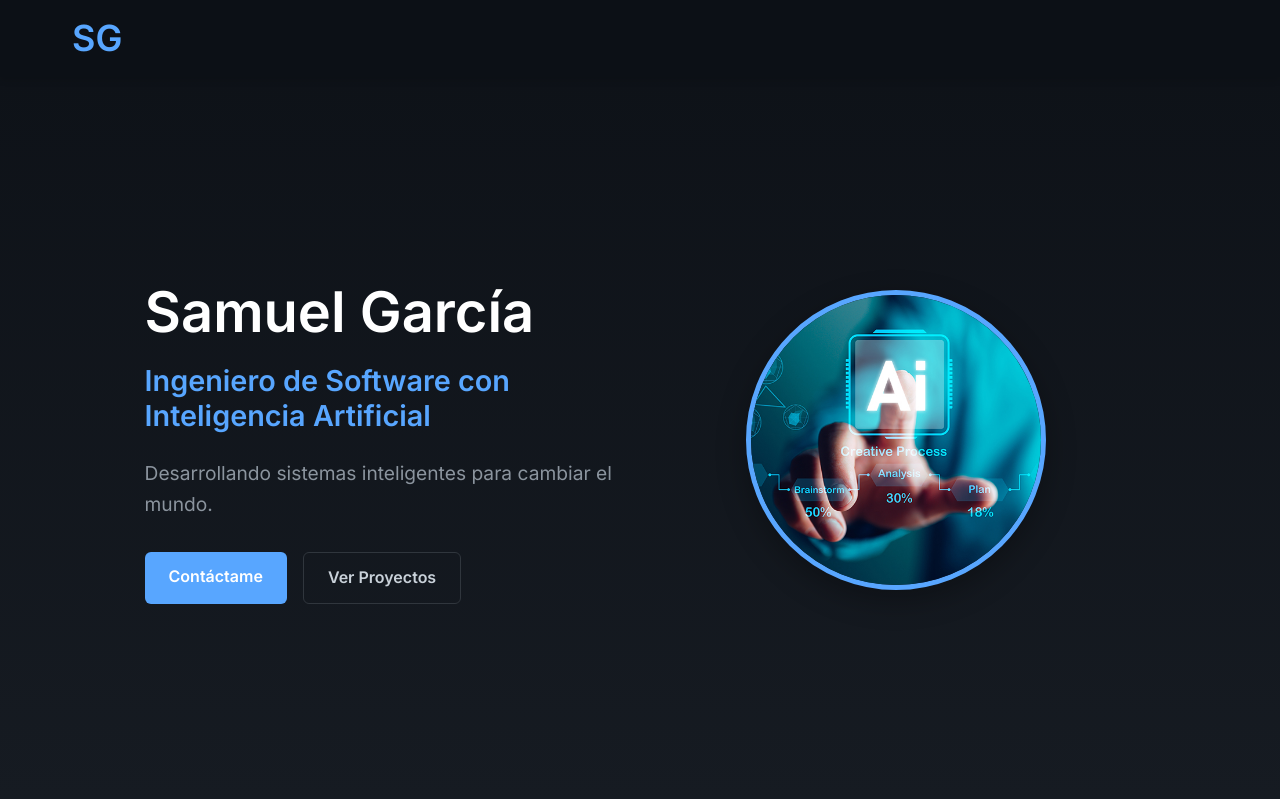
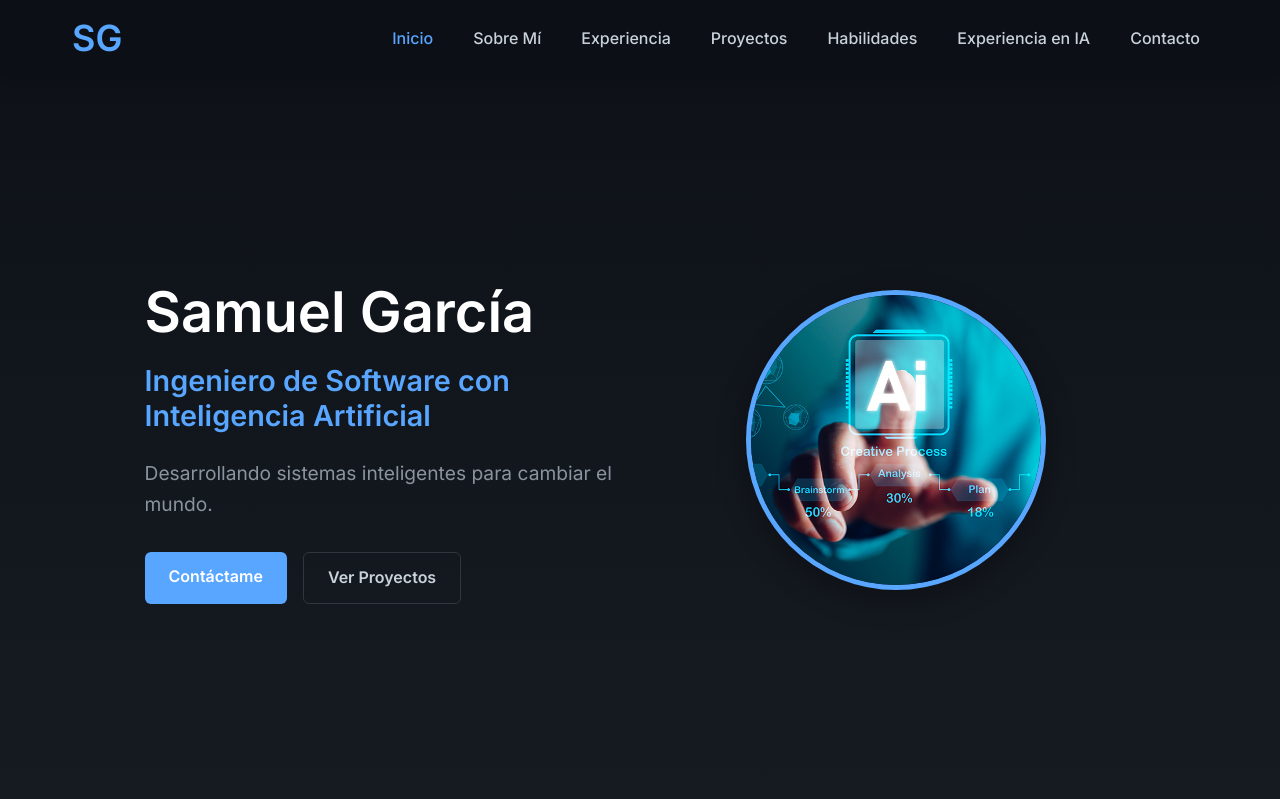
Before and after one commit to Samuel-2003/Samuel-2003.github.io, a PHP site: page / in a window 1280 px wide. Shown: the top 799 px of the page. Run offline with PHP 8.4, Linux system fonts and the light colour scheme; some libraries are stand-ins or nearby versions.

Commit message:
Actualización del sitio web

```diff
--- a/css/styles.css
+++ b/css/styles.css
@@ -1008,12 +1008,3 @@ footer {
     opacity: 1;
     transform: translateX(0);
 }
-
-/* Ajuste para evitar que el menú bloquee la pantalla cuando no está activo */
-.navbar-menu:not(.active) {
-    visibility: hidden;
-}
-
-.navbar-menu.active {
-    visibility: visible;
-}
```
